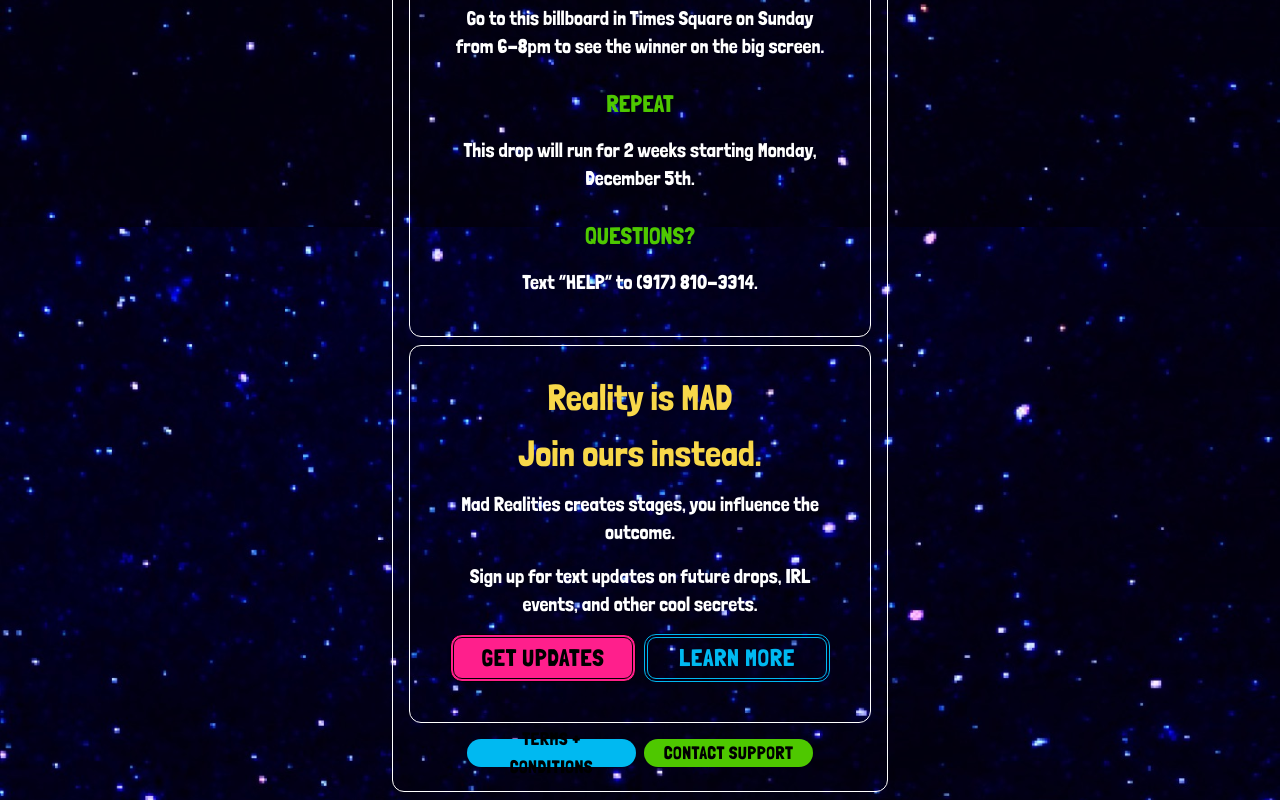
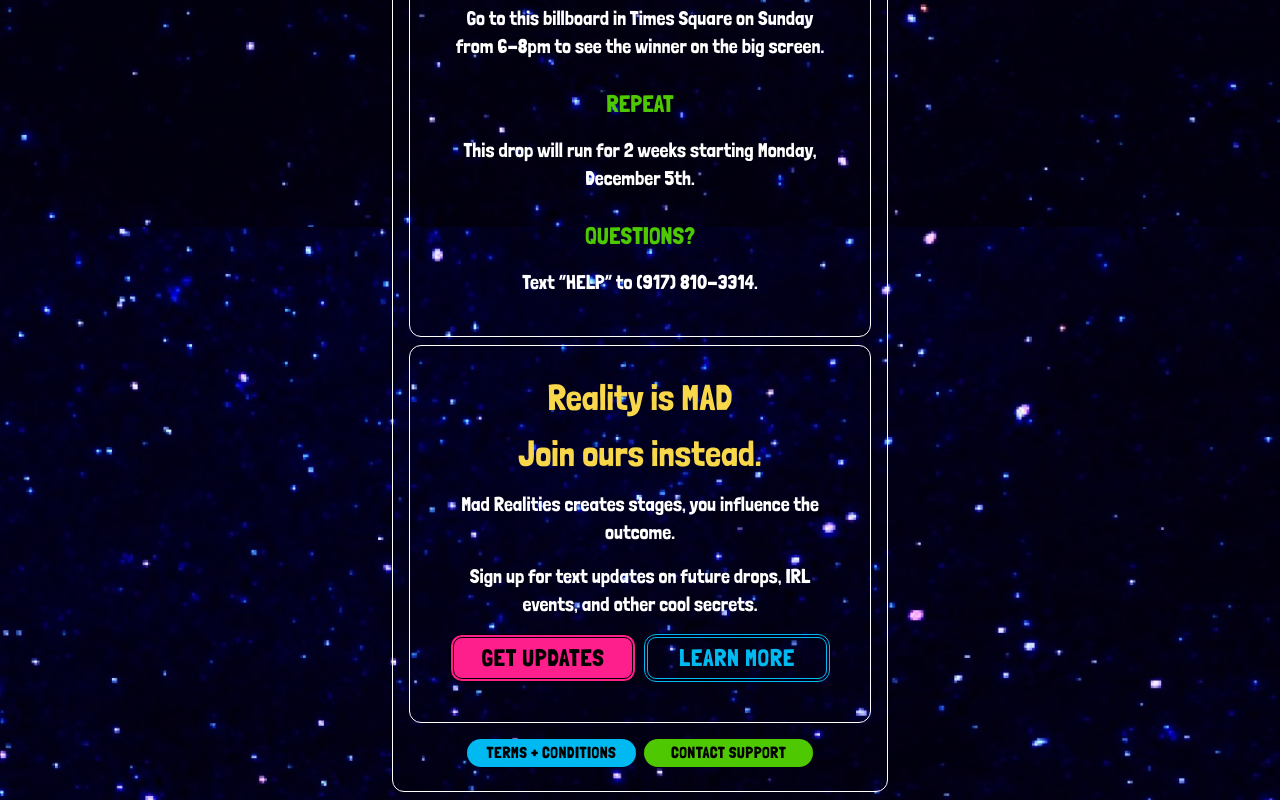
Before and after one commit to mad-realities/billboard-microsite, a Next.js app: page / in a window 1280 px wide. Shown: the part 1104-1904 px from the top of the page. Built offline with nearby package versions, Linux system fonts and the light colour scheme.

Commit message:
change button size

```diff
--- a/src/pages/index.tsx
+++ b/src/pages/index.tsx
@@ -66,12 +66,12 @@
     <div className="m-2 flex w-3/4 flex-row gap-2">
       <SmallBillboardButton fill color="mr-sky-blue">
         <a href="https://madrealities.xyz/Terms-of-Service" target="_blank" rel="noreferrer">
-          <span className="text-lg font-regular uppercase tracking-wide">TERMS + CONDITIONS</span>
+          <span className="text-md font-regular uppercase tracking-wide">TERMS + CONDITIONS</span>
         </a>
       </SmallBillboardButton>
       <SmallBillboardButton fill color="mr-lime">
         <a href="https://my.community.com/madrealities?t=HELP" target="_blank" rel="noreferrer">
-          <span className="text-lg font-regular uppercase tracking-wide">CONTACT SUPPORT</span>
+          <span className="text-md font-regular uppercase tracking-wide">CONTACT SUPPORT</span>
         </a>
       </SmallBillboardButton>
     </div>
```
